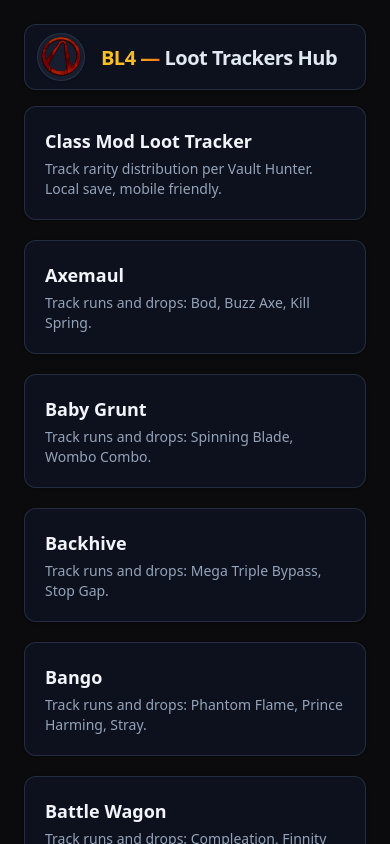
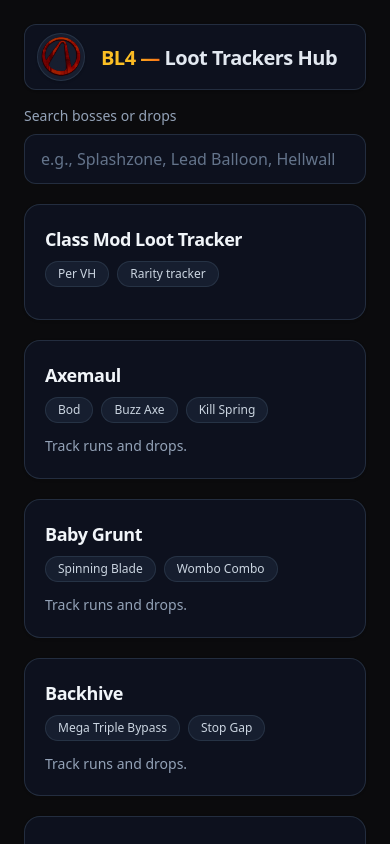
Before and after one commit to Eyr0nDev/BL4-ClassModTracker, a React (Vite) app: page / in a window 390 px wide. Shown: the top 844 px of the page. Built offline with nearby package versions, Linux system fonts and the light colour scheme.

Commit message:
UI overhaul: - Home: search bar + hover animations - BossTracker: responsive layout + minimalist styling - ClassMods: hover animation on VH selector + improved tooltip

```diff
--- a/scripts/normalize-drops.js
+++ b/scripts/normalize-drops.js
@@ -1,4 +1,3 @@
-// scripts/normalize-drops.js
 // Run with: node scripts/normalize-drops.js
 
 import fs from "node:fs";
--- a/src/App.jsx
+++ b/src/App.jsx
@@ -1,4 +1,3 @@
-// src/App.jsx
 import { BrowserRouter, Routes, Route } from "react-router-dom";
 import Home from "./pages/Home";
 import ClassMods from "./pages/ClassMods";
--- a/src/components/BackLink.jsx
+++ b/src/components/BackLink.jsx
@@ -1,7 +1,3 @@
-/**
- * Pill back link used across pages.
- */
-
 import { Link } from "react-router-dom";
 
 export default function BackLink({
--- a/src/pages/Boss.jsx
+++ b/src/pages/Boss.jsx
@@ -2,27 +2,35 @@
 import { useParams, Link } from "react-router-dom";
 import bosses from "../data/bosses.json";
 import BossTracker from "../components/BossTracker";
+import Header from "../components/Header";
 
 export default function Boss() {
   const { slug } = useParams();
   const boss = bosses.find((b) => b.slug === slug);
 
-  if (!boss) {
-    return (
-      <main className="min-h-screen bg-[#0b0b0d] text-slate-100 p-6">
-        <div className="max-w-3xl mx-auto">
-          <h1 className="text-2xl font-extrabold mb-2">Boss not found</h1>
-          <p className="text-slate-400 mb-4">No boss with slug “{slug}”.</p>
+  if (boss) {
+    return <BossTracker bossName={boss.name} drops={boss.drops} />;
+  }
+  return (
+    <main className="min-h-screen bg-[#0b0b0d] text-slate-100 p-6 sm:p-10">
+      <div className="mx-auto w-full max-w-5xl">
+        <Header title="Boss not found" />
+
+        <section className="rounded-xl bg-slate-900/60 border border-slate-700/60 shadow p-5">
+          <h2 className="text-xl font-bold mb-2">No boss with slug “{slug}”.</h2>
+          <p className="text-slate-400 mb-4">
+            Check the URL or pick a boss from the hub.
+          </p>
           <Link
             to="/"
-            className="inline-block rounded-lg border border-slate-700/60 bg-slate-900/60 px-3 py-2 hover:bg-slate-800 transition"
+            className="inline-flex items-center gap-2 rounded-full px-4 py-2
+                       bg-slate-800/70 hover:bg-slate-700/70 transition
+                       border border-slate-700/60"
           >
-            ← Back to Home
+            <span aria-hidden>←</span> Back to Home
           </Link>
-        </div>
-      </main>
-    );
-  }
-
-  return <BossTracker bossName={boss.name} drops={boss.drops} />;
+        </section>
+      </div>
+    </main>
+  );
 }
--- a/src/pages/ClassMods.jsx
+++ b/src/pages/ClassMods.jsx
@@ -55,15 +55,6 @@
   );
   const grandTotal = useMemo(() => colTotals.reduce((a, b) => a + b, 0), [colTotals]);
 
-  const rarityMix = (ci) => {
-    const total = colTotals[ci] || 0;
-    return ROWS.map((r, ri) => {
-      const n = state.counts[keyOf(ri, ci)] || 0;
-      const pct = total ? Math.round((n / total) * 1000) / 10 : 0;
-      return { label: r, n, pct, style: rarityStyles[r] };
-    });
-  };
-
   return (
     <main className="min-h-screen bg-[#0b0b0d] text-slate-100 flex items-start justify-center p-4 sm:p-6 md:p-10">
       <div className="w-full max-w-5xl">
@@ -84,10 +75,10 @@
                   <button
                     key={name}
                     onClick={() => setActiveCol(activeCol === idx ? null : idx)}
-                    className={`h-9 w-full rounded-full border text-xs sm:text-sm transition ${
+                    className={`h-9 w-full rounded-full border text-xs sm:text-sm transition-colors duration-200 ${
                       activeCol === idx
                         ? "bg-amber-500/20 border-amber-400/60 text-amber-300 ring-2 ring-amber-400/40"
-                        : "bg-slate-800/60 border-slate-700/60 hover:bg-slate-800 text-slate-200"
+                        : "bg-slate-800/60 border-slate-700/60 text-slate-200 hover:border-amber-400/50 hover:text-amber-300 hover:bg-slate-800"
                     }`}
                   >
                     {name}
@@ -100,7 +91,7 @@
 
         {/* === Card / Table === */}
         <div className="rounded-2xl border border-slate-800/80 bg-[#0f0f11] shadow-2xl overflow-visible">
-          <div className="relative overflow-x-hidden">
+          <div className="relative">
             <table className="w-full text-sm">
               <colgroup>
                 <col />
@@ -196,7 +187,6 @@
                                            bg-black/95 text-white text-[11px] sm:text-xs rounded-md shadow-lg
                                            border border-slate-700 px-2 py-1.5
                                            left-1/2 -translate-x-1/2 mt-2"
-                                style={{ top: "calc(var(--mouse-y, 0px) + 16px)" }}
                               >
                                 <div className="grid grid-cols-2 gap-x-3 gap-y-1 text-left">
                                   {mix.map(({label, n, pct, style}) => (
--- a/src/pages/Home.jsx
+++ b/src/pages/Home.jsx
@@ -1,36 +1,86 @@
-// src/pages/Home.jsx
 import { Link } from "react-router-dom";
 import Header from "../components/Header";
 import bosses from "../data/bosses.json";
 
 export default function Home() {
+  // First, the fixed “Class Mods” card, then JSON-driven boss cards.
   const cards = [
     {
+      type: "classmods",
       title: "Class Mod Loot Tracker",
-      desc: "Track rarity distribution per Vault Hunter. Local save, mobile friendly.",
+      chips: ["Per VH", "Rarity tracker"],
       href: "/classmods",
     },
-    // Boss cards from JSON
     ...bosses.map((b) => ({
+      type: "boss",
       title: b.name,
-      desc: `Track runs and drops: ${b.drops.join(", ")}.`,
+      chips: b.drops, // we’ll render as little rounded chips
       href: `/boss/${b.slug}`,
+      desc: `Track runs and drops.`,
     })),
   ];
 
   return (
     <main className="min-h-screen bg-[#0b0b0d] text-slate-100 p-6 sm:p-10">
-      <div className="max-w-5xl mx-auto">
+      <div className="max-w-6xl mx-auto">
         <Header title="Loot Trackers Hub" />
-        <section className="grid gap-5 sm:grid-cols-2">
+
+        {/* Search (width limited on desktop, full on mobile) */}
+        <div className="mx-auto w-full max-w-xl sm:max-w-2xl">
+          <label
+            htmlFor="home-search"
+            className="block text-sm text-slate-400 mb-2"
+          >
+            Search bosses or drops
+          </label>
+          <input
+            id="home-search"
+            type="search"
+            placeholder="e.g., Splashzone, Lead Balloon, Hellwalker…"
+            className="w-full rounded-xl bg-slate-900/60 border border-slate-700/60 px-4 py-3 text-slate-200 placeholder:text-slate-500 outline-none focus:ring-2 focus:ring-amber-400/30"
+            // (wire up later when we add search behaviour)
+            onChange={() => {}}
+          />
+        </div>
+
+        {/* Cards */}
+        <section className="mt-5 grid gap-5 sm:grid-cols-2">
           {cards.map((c) => (
             <Link
               key={c.href}
               to={c.href}
-              className="rounded-xl bg-slate-900/60 border border-slate-700/60 shadow p-5 hover:bg-slate-800/70 transition block"
+              className="group block rounded-2xl bg-slate-900/60 border border-slate-700/60 shadow p-5
+                         hover:bg-slate-900/70 hover:border-amber-400/30 transition
+                         focus:outline-none focus-visible:ring-2 focus-visible:ring-amber-400/40
+                         transform-gpu hover:-translate-y-[2px]"
             >
-              <h2 className="text-lg font-bold mb-1">{c.title}</h2>
-              <p className="text-slate-400 text-sm">{c.desc}</p>
+              <h2 className="text-lg sm:text-xl font-extrabold tracking-tight mb-2">
+                {c.title}
+              </h2>
+
+              {/* Chips row (consistent for both types) */}
+              {Array.isArray(c.chips) && c.chips.length > 0 && (
+                <div className="flex flex-wrap gap-2 mb-3">
+                  {c.chips.slice(0, 6).map((chip) => (
+                    <span
+                      key={chip}
+                      className="inline-flex items-center rounded-full border border-slate-700/60
+                                 bg-slate-800/60 px-3 py-1 text-xs text-slate-300
+                                 group-hover:border-amber-400/30"
+                      title={chip}
+                    >
+                      {chip}
+                    </span>
+                  ))}
+                </div>
+              )}
+
+              {/* Secondary line (kept subtle so UI isn’t “Christmas tree”) */}
+              {c.desc && (
+                <p className="text-slate-400 text-sm leading-relaxed">
+                  {c.desc}
+                </p>
+              )}
             </Link>
           ))}
         </section>
```
Also changed, not shown: src/components/BossTracker.jsx (+17 -9 lines).
